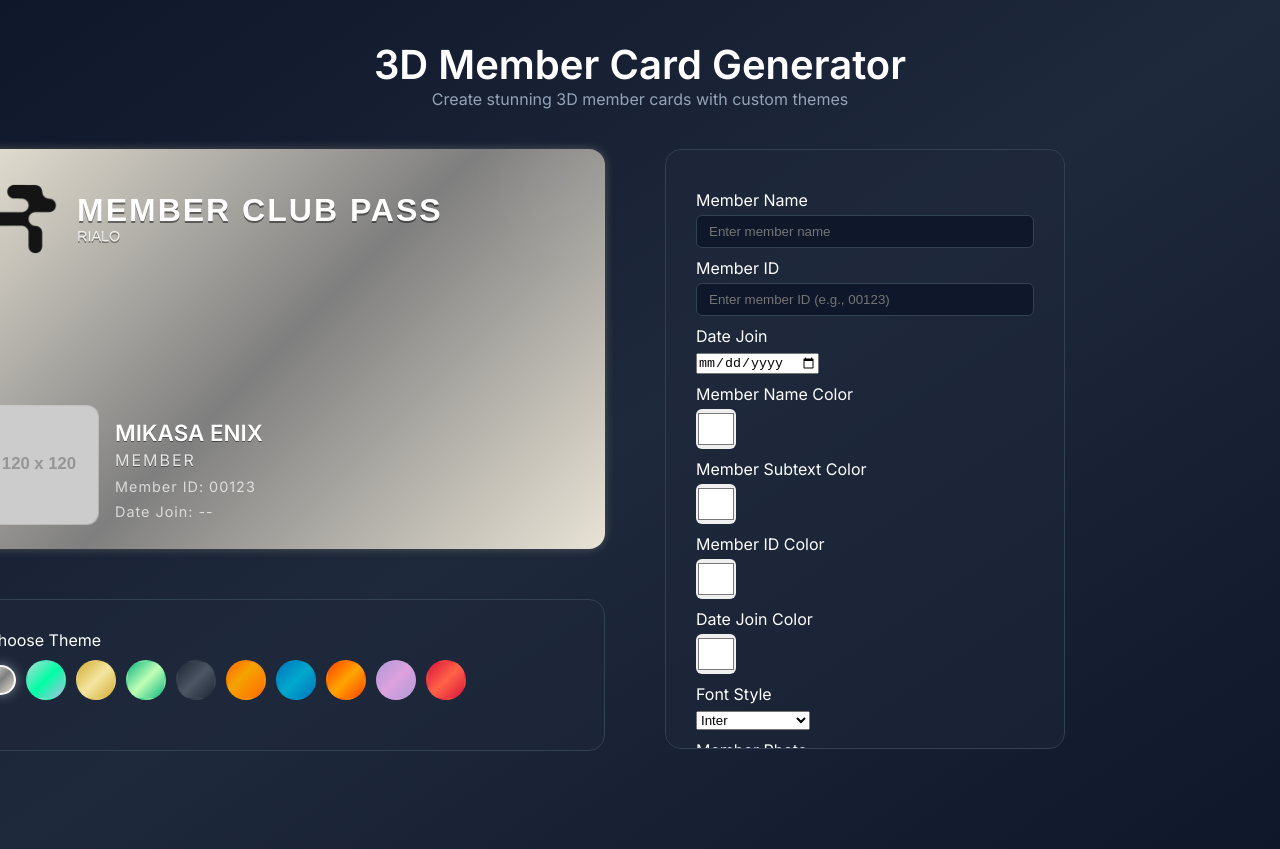
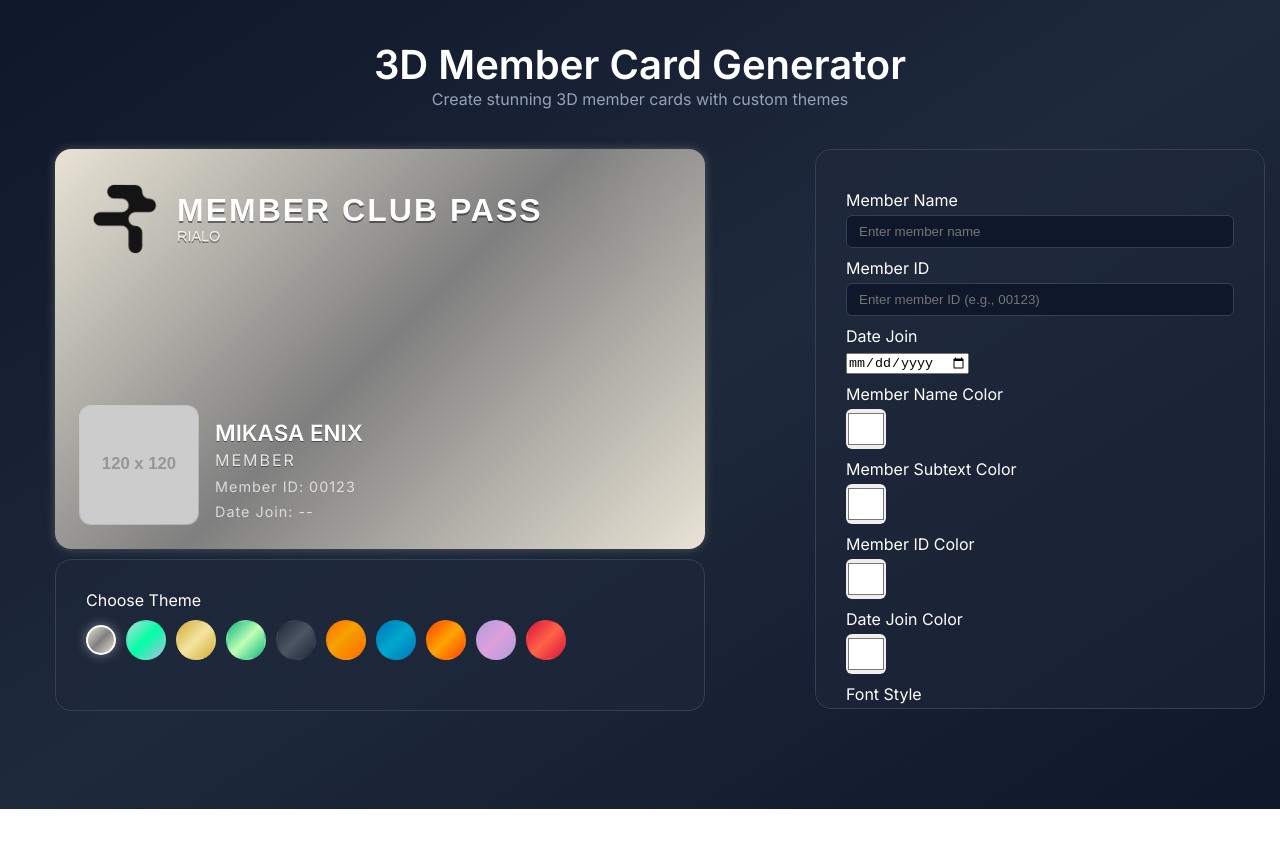
Before and after one commit to Rosellines/Rialo-Member-Club-Pass, a plain HTML site: page index.html in a window 1280 px wide. After the commit the page ends 809 px from the top, so only its background shows below. Drawn offline with nearby package versions, Linux system fonts and the light colour scheme; placeholder pictures from the web are drawn by us.

Commit message:
Update style.css

```diff
--- a/style.css
+++ b/style.css
@@ -41,6 +41,7 @@ h1 {
 .perspective {
   perspective: 1400px; /* penting! biar efek 3D muncul */
   perspective-origin: center;
+  margin-left: 200px;
 }
 
 .card {
@@ -243,8 +244,10 @@ h1 {
   border-radius: 16px;
   border: 1px solid #334155;
   text-align: left;
-  max-height: 600px;
+  max-height: 560px;
   overflow-y: auto;
+  margin-left: 50px;
+  margin-right: -100px;
 }
 
 .controls label {
@@ -435,6 +438,7 @@ input[type="color"] {
 .haunted-only .club-pass{
   background: linear-gradient(0deg, #000000, #ececec);
   -webkit-background-clip: text;
+  background-clip: text;
   -webkit-text-fill-color: transparent;
   color: transparent;
 }
@@ -446,6 +450,7 @@ input[type="color"] {
   justify-self: center; /* pusatkan di kolom kartu */
   width: 650px; /* samakan dengan lebar kartu agar sejajar */
   margin-top: -210px;
+  margin-left: 200px; /* sesuaikan margin kiri */
   text-align: left; /* biar label dan konten tetap rapi */
 }
 
```
